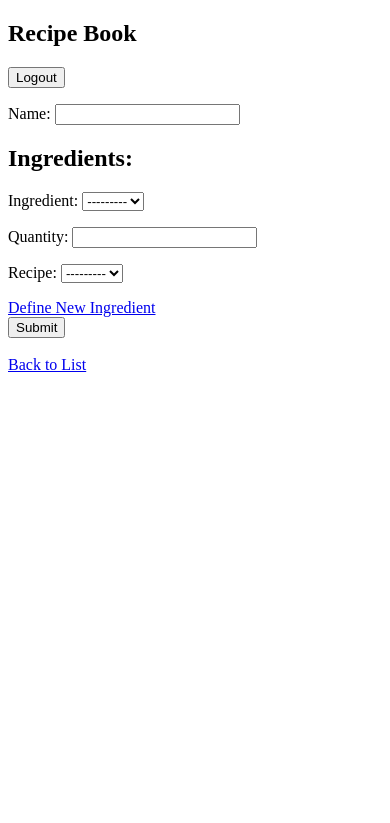
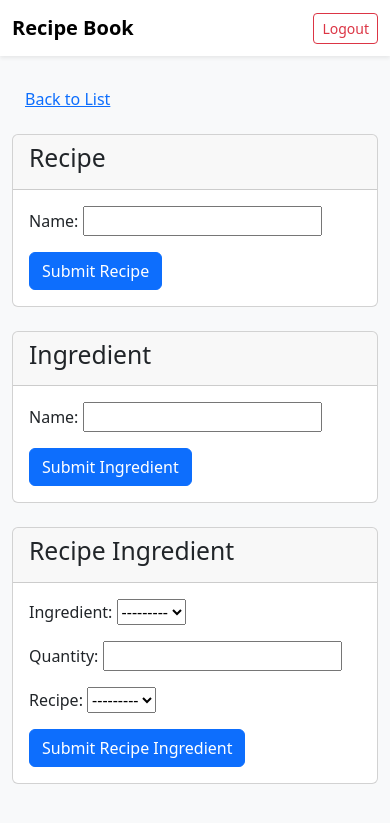
Before and after one commit to loltreeman/recipebook-naguio-christian, a Django app: page /recipes/add in a window 390 px wide. Shown: the top 823 px of the page. Run offline with Django 5.2, Linux system fonts and the light colour scheme; the visitor is signed in with stand-in values (Sample User, id 1); data that the repository does not hold is empty.

Commit message:
Added CSS and formatted the code for these templates for functionality and aesthetics

```diff
--- a/recipebook/ledger/templates/base.html
+++ b/recipebook/ledger/templates/base.html
@@ -3,16 +3,28 @@
 <head>
     <meta charset="UTF-8">
     <meta name="viewport" content="width=device-width, initial-scale=1.0">
-    <title>{% block title %} Recipe Book {% endblock %}</title>
+    <title>{% block title %}Recipe Book{% endblock %}</title>
+    <link href="https://cdn.jsdelivr.net/npm/bootstrap@5.3.3/dist/css/bootstrap.min.css" rel="stylesheet">
 </head>
-<header>
-    <h2> Recipe Book </h2>
-    {% if user.is_authenticated %}
-        <form method="POST" action="{% url 'logout' %}">
-            {% csrf_token %}
-            <button type="submit"> Logout </button>
-        </form>
-    {% endif %}
-</header>
-{% block content %}{% endblock %}
+<body class="bg-light text-dark">
+
+    <nav class="navbar navbar-expand-lg navbar-light bg-white shadow-sm mb-4">
+        <div class="container">
+            <a class="navbar-brand fw-bold" href="{% url 'ledger:recipe_list' %}">Recipe Book</a>
+            <div class="d-flex">
+                {% if user.is_authenticated %}
+                    <form method="POST" action="{% url 'logout' %}" class="d-inline">
+                        {% csrf_token %}
+                        <button type="submit" class="btn btn-outline-danger btn-sm">Logout</button>
+                    </form>
+                {% endif %}
+            </div>
+        </div>
+    </nav>
+
+    <div class="container">
+        {% block content %}{% endblock %}
+    </div>
+
+</body>
 </html>
--- a/recipebook/ledger/templates/recipeAdd.html
+++ b/recipebook/ledger/templates/recipeAdd.html
@@ -1,21 +1,47 @@
 {% extends 'base.html' %}
 
-{% block title %}Create New Recipe{% endblock %}
-
-{% block page_heading %}Create New Recipe{% endblock %}
+{% block title %}Add New Recipe{% endblock %}
 
 {% block content %}
-  <form method="POST" enctype="multipart/form-data">
+<a href="{% url 'ledger:recipe_list' %}" class="btn btn-link mb-3">Back to List</a>
+
+<div class="card mb-4">
+  <div class="card-header">
+    <h2>Recipe</h2>
+  </div>
+  <div class="card-body">
+    <form method="POST" action="{% url 'ledger:recipe_add' %}">
       {% csrf_token %}
       {{ form.as_p }}
-      <h2>Ingredients:</h2>
-      <div>
-          {{ recipe_ingredient_form.as_p }}
-          <a href="{% url 'ledger:recipe_add_ingredient' %}">Define New Ingredient</a>
-      </div>
-      <button type="submit">Submit</button>
-  </form>
+      <button type="submit" class="btn btn-primary">Submit Recipe</button>
+    </form>
+  </div>
+</div>
 
-  <br>
-  <a href="{% url 'ledger:recipe_list' %}">Back to List</a>
+<div class="card mb-4">
+  <div class="card-header">
+    <h2>Ingredient</h2>
+  </div>
+  <div class="card-body">
+    <form method="POST" action="{% url 'ledger:recipe_add_ingredient' %}">
+      {% csrf_token %}
+      {{ ingredient_form.as_p }}
+      <button type="submit" class="btn btn-primary">Submit Ingredient</button>
+    </form>
+  </div>
+</div>
+
+<div class="card mb-4">
+  <div class="card-header">
+    <h2>Recipe Ingredient</h2>
+  </div>
+  <div class="card-body">
+    <form method="POST" action="{% url 'ledger:recipe_ingredient_add' %}">
+      {% csrf_token %}
+      {{ recipe_ingredient_form.as_p }}
+      <button type="submit" class="btn btn-primary">Submit Recipe Ingredient</button>
+    </form>
+  </div>
+</div>
+
 {% endblock %}
```
Also changed, not shown: recipebook/ledger/templates/recipeAddIngredient.html (+13 -8 lines), recipebook/ledger/templates/recipeCreate.html (+11 -9 lines), recipebook/ledger/templates/recipeDetail.html (+31 -26 lines), recipebook/ledger/templates/recipeList.html (+18 -16 lines).
